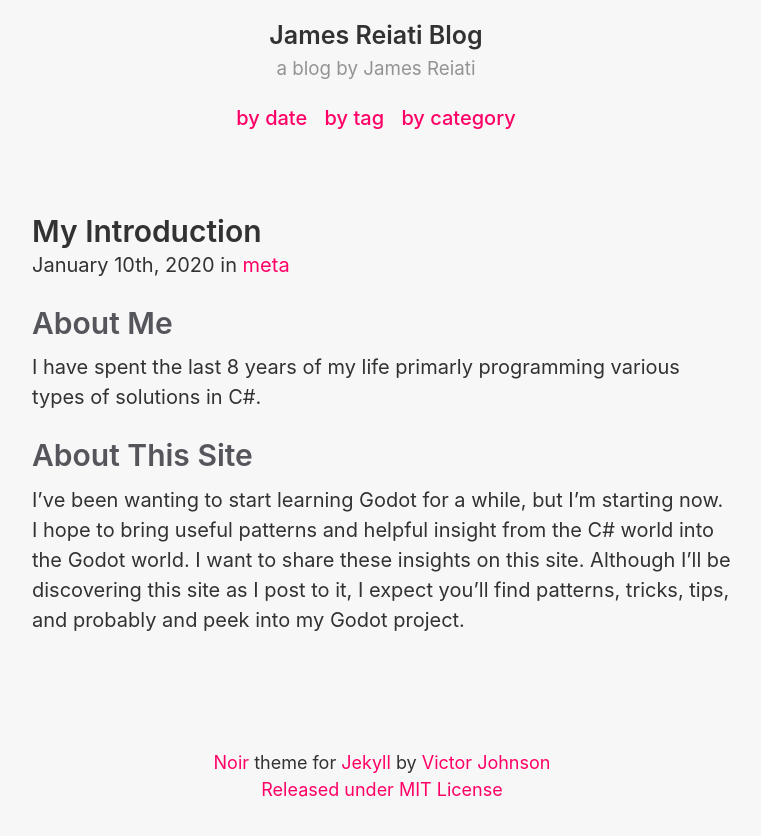
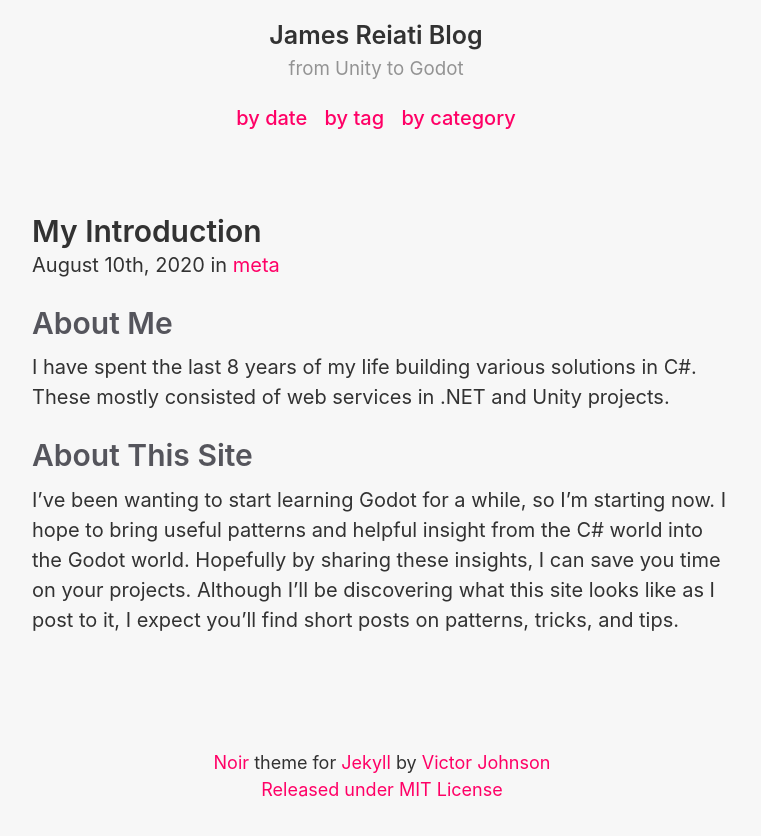
Before and after one commit to jamesreiati/jamesreiati.github.io, a Jekyll site: the page built from _posts/2020-08-10-introduction.md, in a window 1280 px wide. Shown: the top 836 px of the page, without its empty margins (258-1019 px from the left). Built offline with Jekyll 4.4.1, drawn with Linux system fonts in a browser that asks for light colours.

Commit message:
More fixes

```diff
--- a/_config.yml
+++ b/_config.yml
@@ -1,6 +1,6 @@
 # Setup
 title: James Reiati Blog
-tagline: a blog by James Reiati
+tagline: from Unity to Godot
 url: https://jamesreiati.github.io
 paginate: 1
 baseurl: ""
--- a/_includes/head.html
+++ b/_includes/head.html
@@ -1,7 +1,7 @@
 <head>
   <meta charset="UTF-8">
   <meta name="viewport" content="width=device-width, initial-scale=1.0">
-  <meta property="og:image" content="https://noir.essentialenemy.com/assets/iMessage.png" />
+  <!-- <meta property="og:image" content="https://noir.essentialenemy.com/assets/iMessage.png" /> -->
 
   <title>
     {% if page.title == "Home" %}
@@ -12,9 +12,9 @@
   </title>
 
   <link rel="stylesheet" href="{{ site.baseurl }}/styles.css">
-  <link rel="apple-touch-icon-precomposed" sizes="144x144" href="{{ site.baseurl }}/assets/apple-touch-icon-precomposed.png">
+  <!-- <link rel="apple-touch-icon-precomposed" sizes="144x144" href="{{ site.baseurl }}/assets/apple-touch-icon-precomposed.png">-->
   <link rel="shortcut icon" href="{{ site.baseurl }}/assets/favicon.ico">
-  <link rel="alternate" type="application/atom+xml" title="{{ site.title }}" href="{{ site.baseurl }}/atom.xml">
+  <!-- <link rel="alternate" type="application/atom+xml" title="{{ site.title }}" href="{{ site.baseurl }}/atom.xml"> -->
 
   {% seo title=false %}
 </head>
--- a/_posts/2020-01-10-introduction.md
+++ /dev/null
@@ -1,11 +0,0 @@
----
-layout: post
-title: My Introduction
-category: meta
----
-
-# About Me #
-I have spent the last 8 years of my life primarly programming various types of solutions in C#.
-
-# About This Site #
-I've been wanting to start learning Godot for a while, but I'm starting now. I hope to bring useful patterns and helpful insight from the C# world into the Godot world. I want to share these insights on this site. Although I'll be discovering this site as I post to it, I expect you'll find patterns, tricks, tips, and probably and peek into my Godot project.
--- /dev/null
+++ b/_posts/2020-08-10-introduction.md
@@ -0,0 +1,11 @@
+---
+layout: post
+title: My Introduction
+category: meta
+---
+
+# About Me #
+I have spent the last 8 years of my life building various solutions in C#. These mostly consisted of web services in .NET and Unity projects.
+
+# About This Site #
+I've been wanting to start learning Godot for a while, so I'm starting now. I hope to bring useful patterns and helpful insight from the C# world into the Godot world. Hopefully by sharing these insights, I can save you time on your projects. Although I'll be discovering what this site looks like as I post to it, I expect you'll find short posts on patterns, tricks, and tips.
```
Also changed, not shown: assets/midnight-light.jpg (deleted), assets/midnight.jpg (deleted), noir-for-jekyll.gemspec (deleted).
